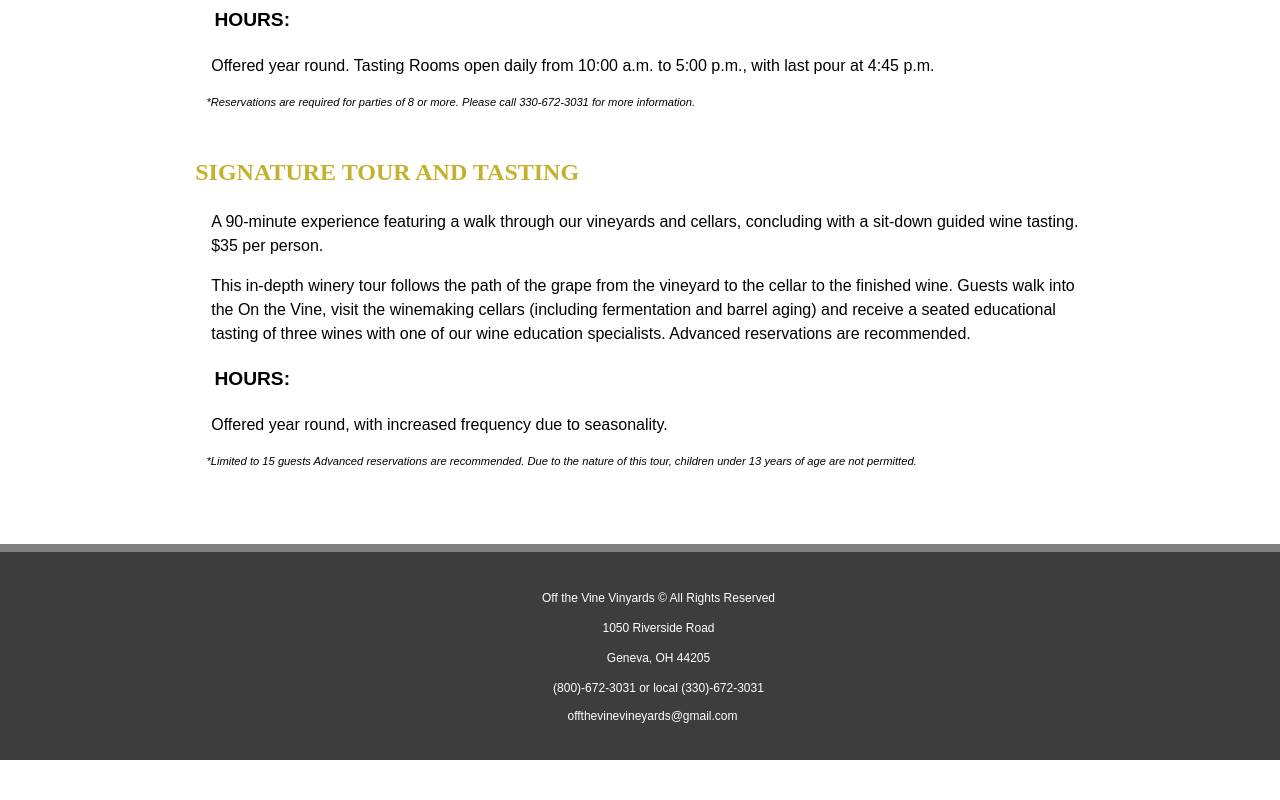
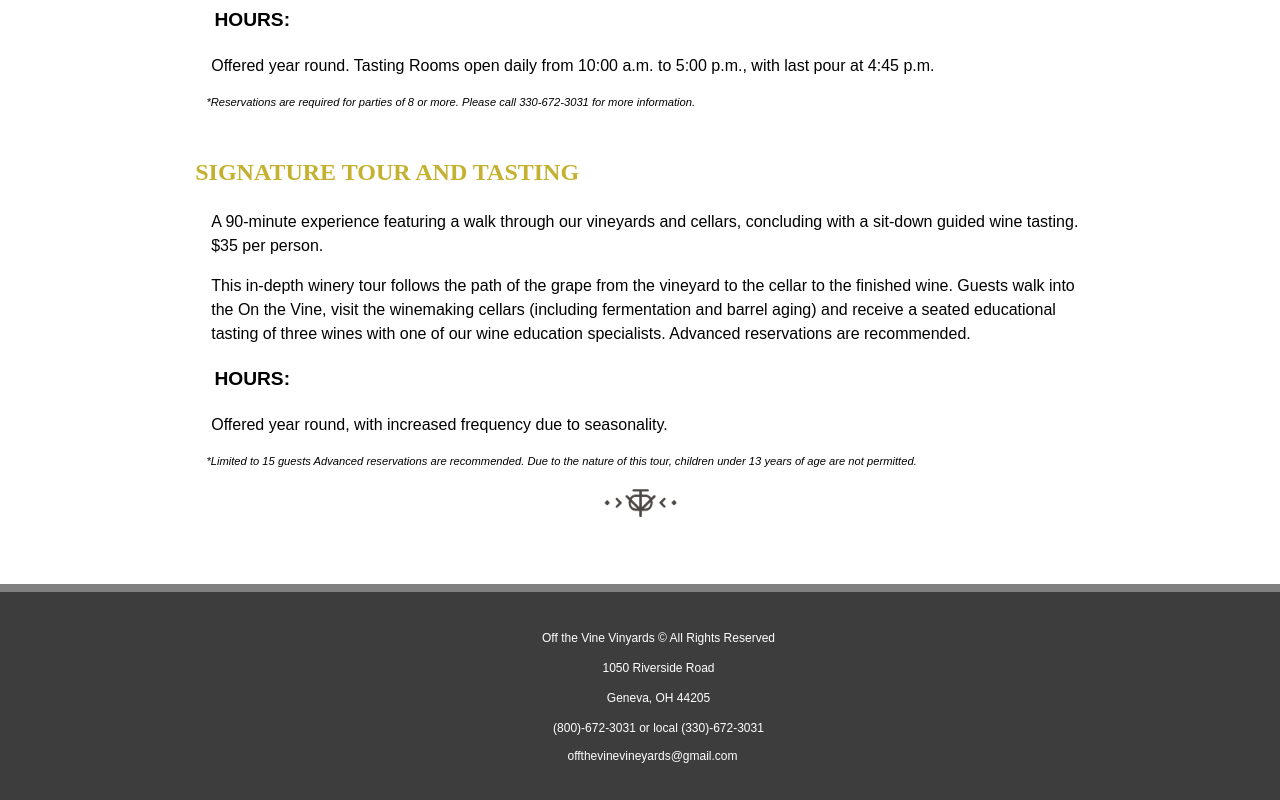
Before and after one commit to KatMorris/Off-the-Vine, a plain HTML site: page prototype/events.html in a window 1280 px wide. Shown: the part 2686-3486 px from the top of the page. Before the commit the page ends 3446 px from the top, so only its background shows below. Drawn offline with Linux system fonts and the light colour scheme.

Commit message:
updates to log

```diff
--- a/prototype/events.html
+++ b/prototype/events.html
@@ -112,6 +112,9 @@ $45 per person.
 <p class="italics">*Limited to 15 guests
 Advanced reservations are recommended. Due to the nature of this tour, children under 13 years of age are not permitted.
 </p>
+
+<img class="logothing" src="otvlogomark.jpg" alt="logomark of off the vine">
+
 </section>
 </main>
 </div>
```
Also changed, not shown: prototype/product.html (+2 -0 lines).
